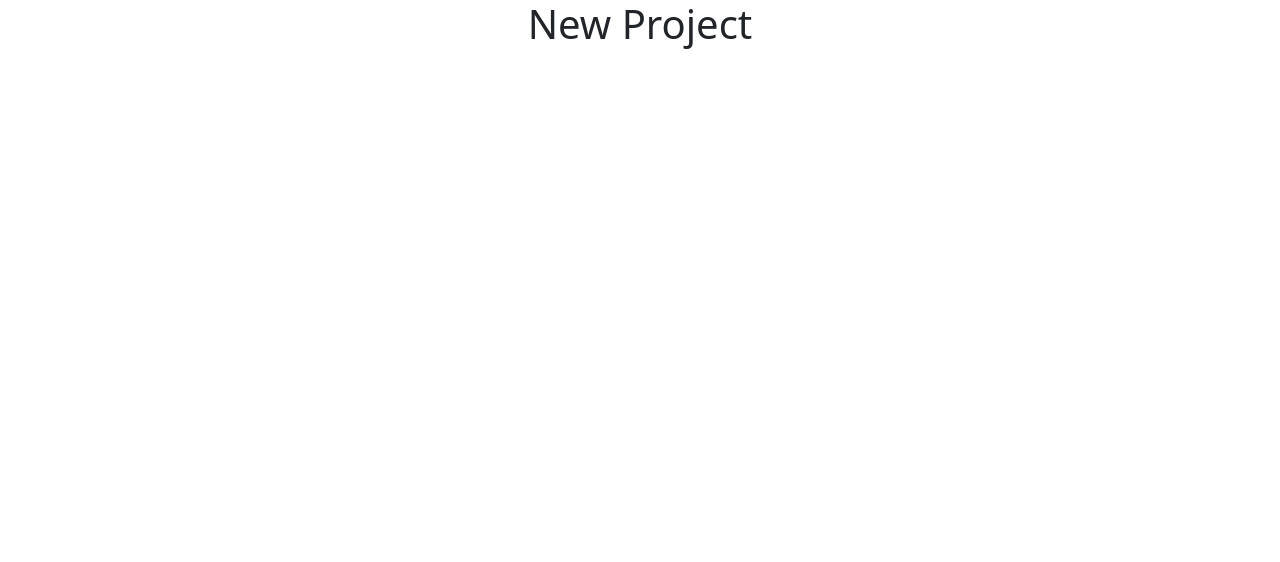
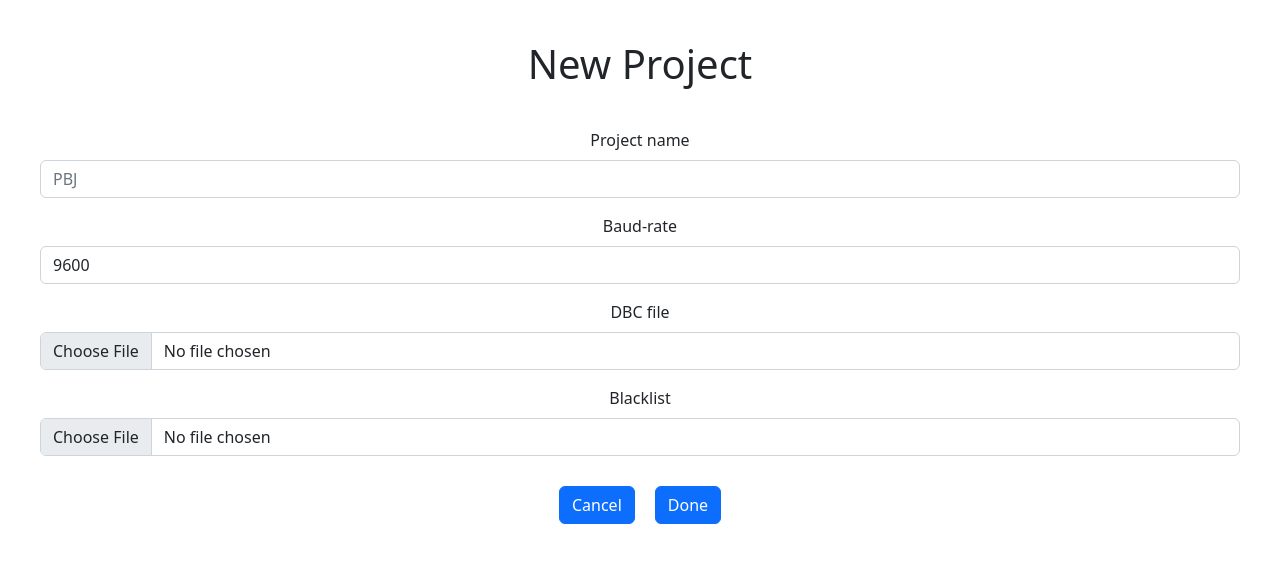
Before and after one commit to matchagreen/CS4311_G6_CAN_Bus_Visualizer_Front-End, a React (Create React App) app: page /projects/new in a window 1280 px wide. Shown: the top 562 px of the page. Built offline with nearby package versions, Linux system fonts and the light colour scheme; the HTML template or start-up script is replaced by a standard one.

Commit message:
Added page and styling. Missing logic to get files and to call API

```diff
--- a/src/projects/new/index.css
+++ b/src/projects/new/index.css
@@ -0,0 +1,17 @@
+div.new-project {
+    margin: 0px 40px;
+}
+
+h1.new-project-title {
+    margin: 40px 0px;
+}
+
+div.new-project-buttons {
+    margin: 30px 0px;
+}
+
+div.new-project-buttons .space {
+    width: 20px;
+    height: auto;
+    display: inline-block;
+  }
--- a/src/projects/new/index.tsx
+++ b/src/projects/new/index.tsx
@@ -1,12 +1,62 @@
+import Button from 'react-bootstrap/Button';
+import Form from 'react-bootstrap/Form';
 import React from 'react';
 import './index.css';
+import { Link } from 'react-router-dom';
 
 class NewProject extends React.Component {
-  render() {
-    return (
-      <h1>New Project</h1>
-    );
-  }
+    state = {
+        projectName: '',
+        baudRate: 9600,
+        userInitials: '',
+    }
+
+    render() {
+        return (
+            <div className='new-project'>
+                <h1 className='new-project-title'>New Project</h1>
+                <div className='new-project-form'>
+                    <Form>
+                        <div className='new-project-fields'>
+                            <Form.Group className='mb-3' controlId='formGroupText'>
+                                <Form.Label>Project name</Form.Label>
+                                <Form.Control
+                                    type='text'
+                                    name='projectName'
+                                    value={this.state.projectName}
+                                    onChange={e => this.setState({projectName: e.target.value})}
+                                    placeholder='PBJ'
+                                />
+                            </Form.Group>
+                            <Form.Group className='mb-3' controlId='formGroupNumber'>
+                                <Form.Label>Baud-rate</Form.Label>
+                                <Form.Control
+                                    type='number'
+                                    name='baudRate'
+                                    value={this.state.baudRate}
+                                    onChange={e => this.setState({baudRate: e.target.value})}
+                                    placeholder='9600'
+                                />
+                            </Form.Group>
+                            <Form.Group controlId="formFile" className="mb-3">
+                                <Form.Label>DBC file</Form.Label>
+                                <Form.Control type="file" />
+                            </Form.Group>
+                            <Form.Group controlId="formFile" className="mb-3">
+                                <Form.Label>Blacklist</Form.Label>
+                                <Form.Control type="file" />
+                            </Form.Group>
+                        </div>
+                        <div className='new-project-buttons'>
+                            <Button>Cancel</Button>
+                            <div className='space'></div>
+                            <Button type='submit'>Done</Button>
+                        </div>
+                    </Form>
+                </div>
+            </div>
+        )
+    }
 }
 
 export default NewProject
```
